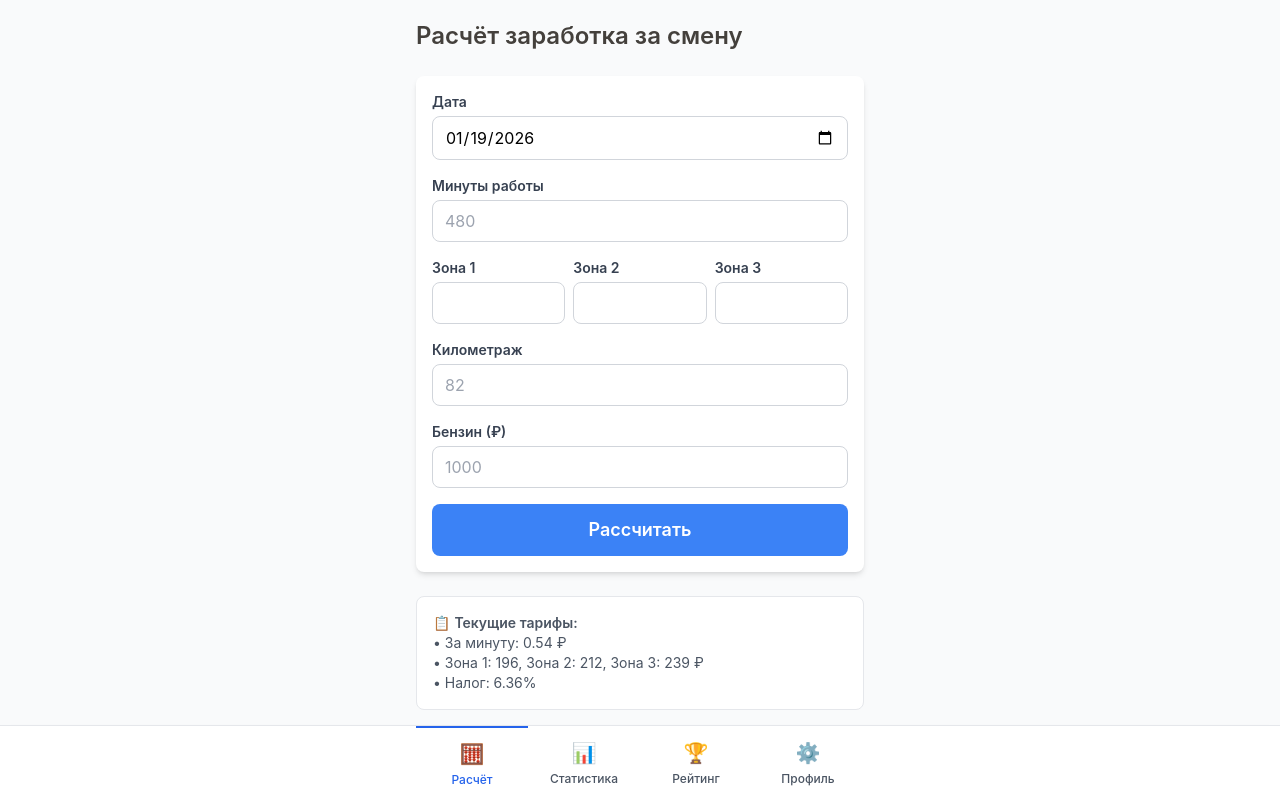
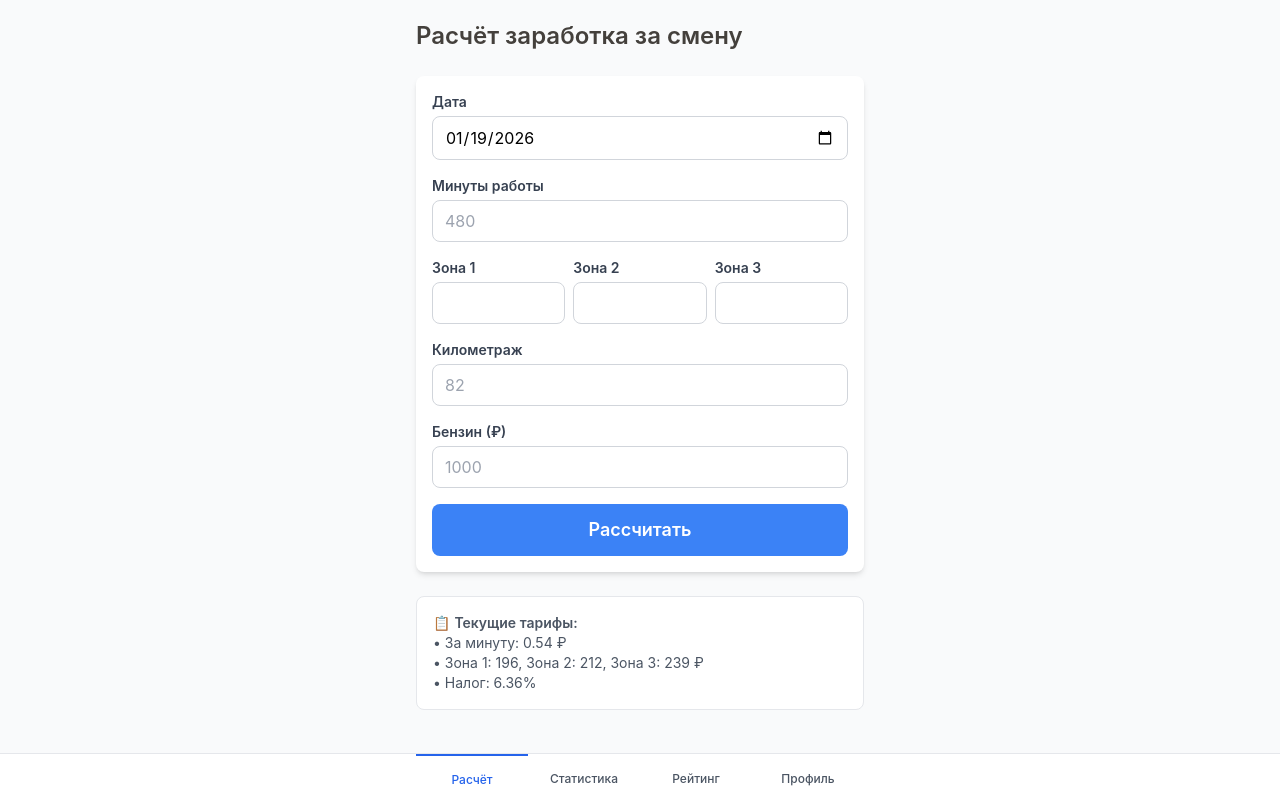
Before and after one commit to opa33/cour, a React (Vite) app: page / in a window 1280 px wide. Built offline with nearby package versions, Linux system fonts and the light colour scheme; no server answers.

Commit message:
fix icons

```diff
--- a/index.html
+++ b/index.html
@@ -2,7 +2,6 @@
 <html lang="ru">
   <head>
     <meta charset="UTF-8" />
-    <link rel="icon" type="image/svg+xml" href="/vite.svg" />
     <meta name="viewport" content="width=device-width, initial-scale=1.0" />
     <title>Courier Finance</title>
     <script src="https://telegram.org/js/telegram-web-app.js"></script>
--- a/src/App.tsx
+++ b/src/App.tsx
@@ -15,10 +15,10 @@
 type TabId = "calculator" | "statistics" | "leaderboard" | "profile";
 
 const tabs = [
-  { id: "calculator", label: "Расчёт", icon: "🧮" },
-  { id: "statistics", label: "Статистика", icon: "📊" },
-  { id: "leaderboard", label: "Рейтинг", icon: "🏆" },
-  { id: "profile", label: "Профиль", icon: "⚙️" },
+  { id: "calculator", label: "Расчёт", icon: "" },
+  { id: "statistics", label: "Статистика", icon: "" },
+  { id: "leaderboard", label: "Рейтинг", icon: "" },
+  { id: "profile", label: "Профиль", icon: "" },
 ];
 
 export default function App() {
```
